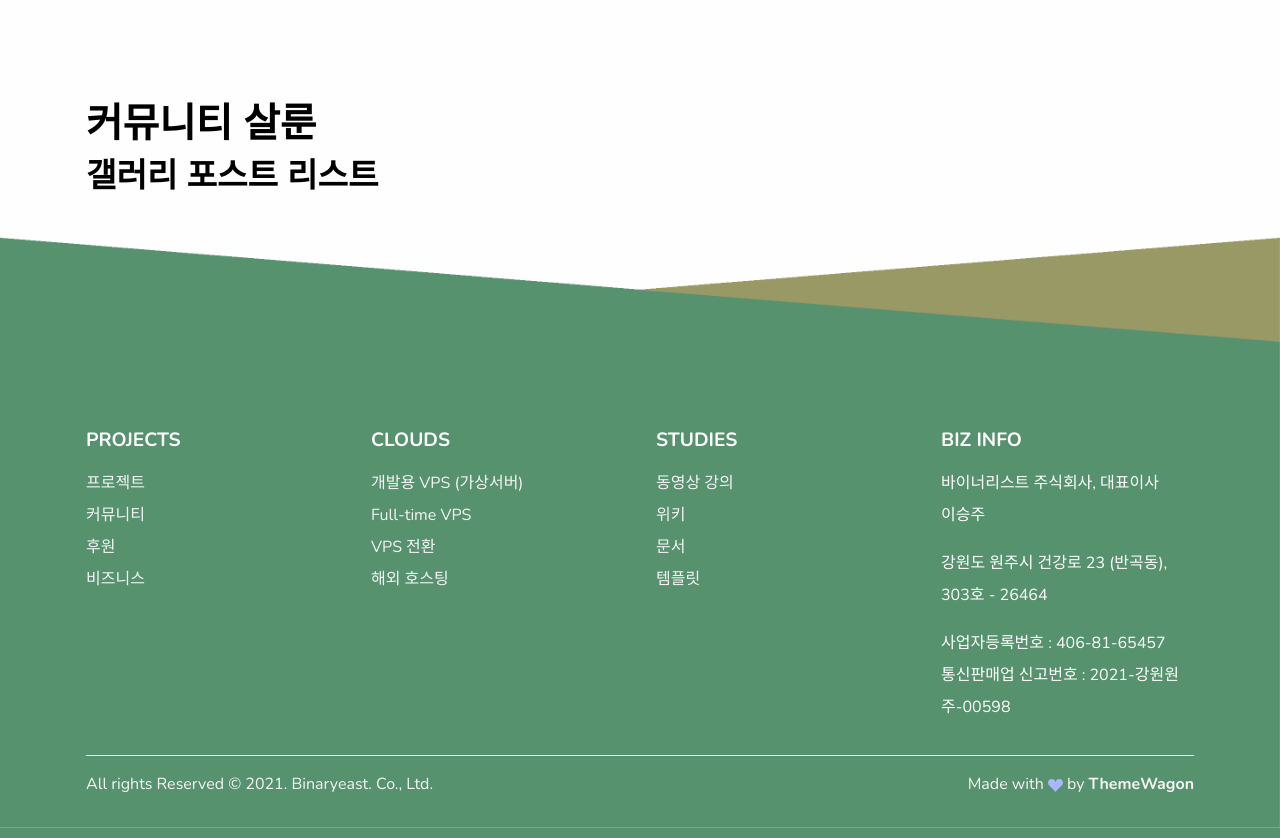
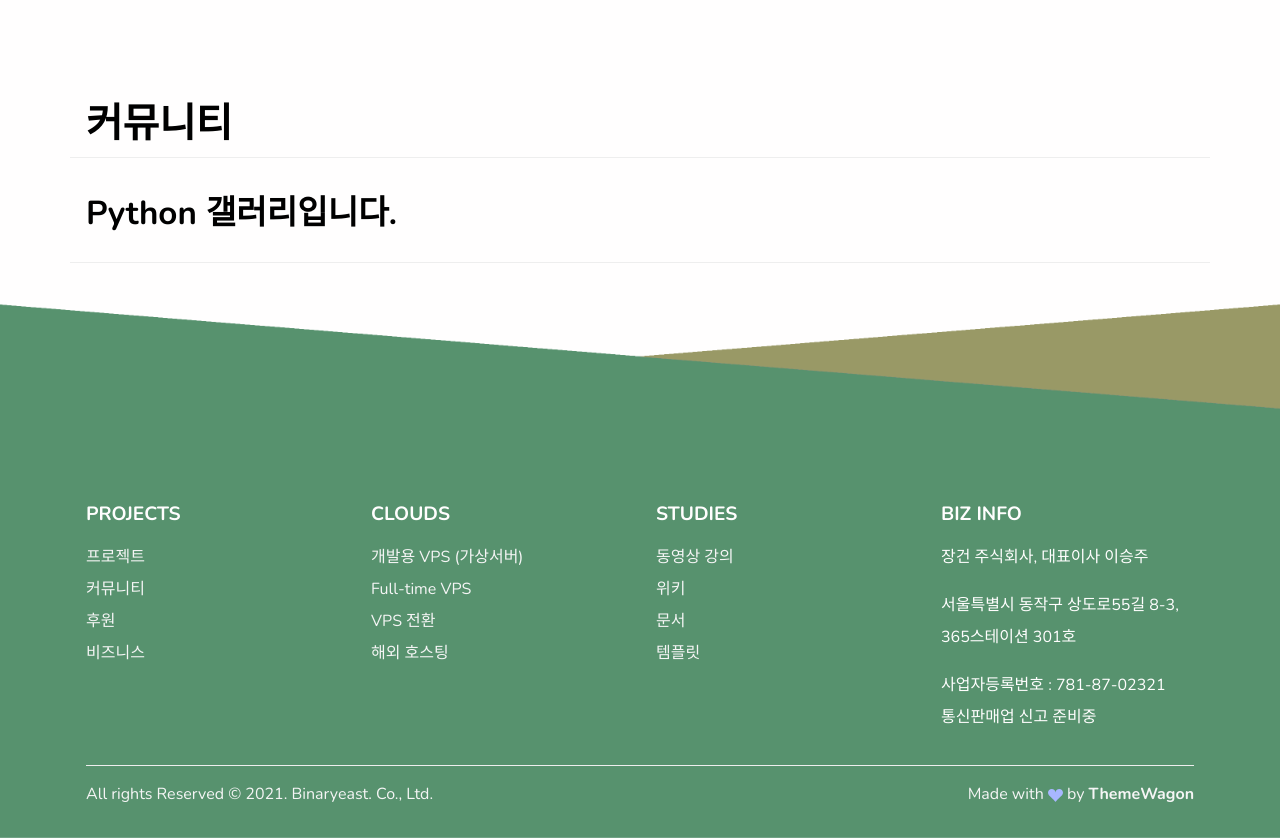
Before and after one commit to team-djangun/djangun.com, a Django app: page /saloons/1/ in a window 1280 px wide. Shown: the part 99-937 px from the top of the page. Run offline with Django 3.2, Linux system fonts and the light colour scheme; data that the repository does not hold is empty; parts of the project's set-up code (start-up, migrations or seed data) failed here and were passed over; some libraries are stand-ins or nearby versions.

Commit message:
temp update

```diff
--- a/djangun/templates/base.html
+++ b/djangun/templates/base.html
@@ -112,13 +112,13 @@
               <h5 class="lh-lg fw-bold text-white">BIZ INFO</h5>
               <ul class="list-unstyled mb-6 mb-md-0">
                 <li class="lh-lg">
-                  <p class="text-white text-word-keep-all">바이너리스트 주식회사, 대표이사 이승주</p>
+                  <p class="text-white text-word-keep-all">장건 주식회사, 대표이사 이승주</p>
                 </li>
                 <li class="lh-lg">
-                  <p class="text-white text-word-keep-all">강원도 원주시 건강로 23 (반곡동), 303호 - 26464</p>
+                  <p class="text-white text-word-keep-all">서울특별시 동작구 상도로55길 8-3, 365스테이션 301호</p>
                 </li>
-                <li class="lh-lg"><a class="text-white" href="https://teht.hometax.go.kr/websquare/websquare.html?w2xPath=/ui/ab/a/a/UTEABAAA13.xml" target="_blank">사업자등록번호 : 406-81-65457</a></li>
-                <li class="lh-lg"><a class="text-white" href="https://ftc.go.kr/www/bizCommList.do?key=232" target="_blank">통신판매업 신고번호 : 2021-강원원주-00598</a></li>
+                <li class="lh-lg"><a class="text-white" href="https://teht.hometax.go.kr/websquare/websquare.html?w2xPath=/ui/ab/a/a/UTEABAAA13.xml" target="_blank">사업자등록번호 : 781-87-02321</a></li>
+                <li class="lh-lg"><a class="text-white" href="https://ftc.go.kr/www/bizCommList.do?key=232" target="_blank">통신판매업 신고 준비중</a></li>
               </ul>
             </div>
           </div>
--- a/djangun/templates/saloon/post_list.html
+++ b/djangun/templates/saloon/post_list.html
@@ -8,11 +8,19 @@ Djangun | 커뮤니티
 {% block content %}
 <div class="container">
   <div class="row">
-    <h1>커뮤니티 살룬</h1>
-    <h2>갤러리 포스트 리스트</h2>
+    <h1>커뮤니티</h1>
+    <hr>
+    <div style="padding:10px 0"></div>
+    <h2>Python 갤러리입니다.</h2>
+    <div style="padding:10px 0"></div>
+    <hr>
     <ol>
     {% for post in object_list %}
-      <li>{{ post.title }}</li>
+      <li style="margin:10px">
+        <a href="test.com">
+          {{ post.title }}
+        </a>
+        </li>
       {% comment %} <li><a href={% url 'djangun.saloon:saloon_gallary_detail' gallary.id %}>{{ gallary.gallary_name}}</a></li> {% endcomment %}
       {% endfor %}
     </ol>
```
Also changed, not shown: djangun/templates/ranch/home.html (+39 -2 lines), 2 other files.
